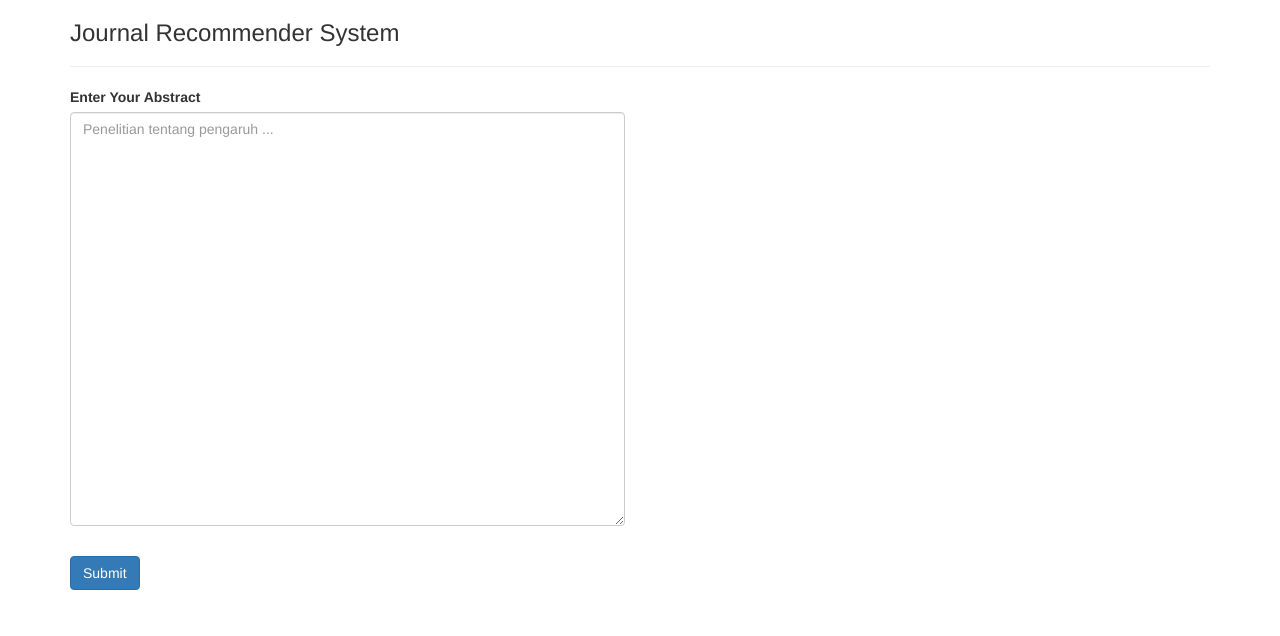
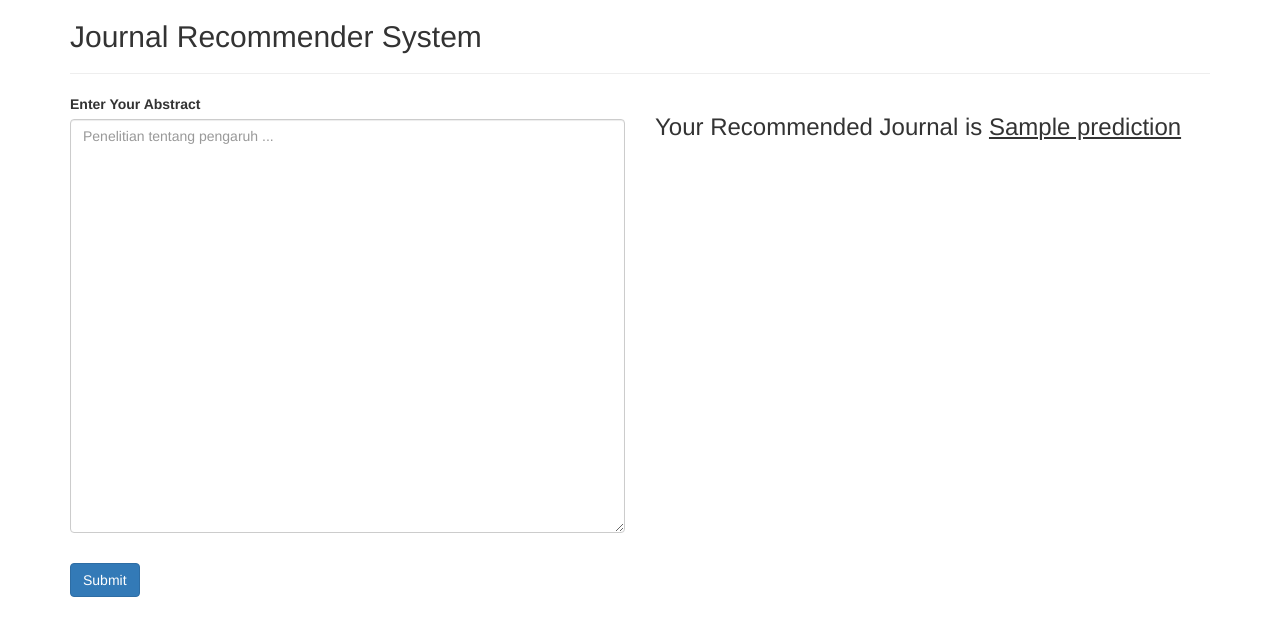
Before and after one commit to IbnuAhsani/journal-recommender-system-deployment, a Flask app: template templates/home.html in a window 1280 px wide. Shown: the top 636 px of the page. Run offline with Flask 2, Linux system fonts and the light colour scheme; the template is opened without the code that fills it: values that come from a table or form of the project are taken from there, most other values are stand-ins (such as "Sample title", 1, 10 or a date in 2020); parts of the project's set-up code (start-up, migrations or seed data) failed here and were passed over; some libraries are stand-ins or nearby versions.

Commit message:
feat: display recommendation result in the homepage

```diff
--- a/server.py
+++ b/server.py
@@ -21,6 +21,6 @@ def home():
     abstract = form.abstract.data
     prediction = text_processing.predict(abstract, model)
 
-    return '<h1> the the class is {}.'. format(prediction)
+    return render_template("home.html", title='Journal Recommender System', form=form, prediction=prediction)
 
   return render_template("home.html", title='Journal Recommender System', form=form)
--- a/templates/home.html
+++ b/templates/home.html
@@ -3,7 +3,7 @@
 
 {% block content %}
     <div class="container">
-        <h3>Journal Recommender System</h3>
+        <h2>Journal Recommender System</h2>
         <hr>
         <form action="{{ url_for('home') }}" method="POST" class="form" role="form">
             {{ form.csrf_token() }}
@@ -12,6 +12,11 @@
                     {{ wtf.form_field(form.abstract, cols="20", rows="20",
                         class='form-control', placeholder='Penelitian tentang pengaruh ...') }}
                 </div>
+                {% if prediction is defined %}
+                    <div class="col-md-6">
+                        <h3>Your Recommended Journal is <u>{{ prediction }}</u></h3>
+                    </div>
+                {% endif %}
             </div>
             <button type="submit" class="btn btn-primary">Submit</button>
         </form>
```
